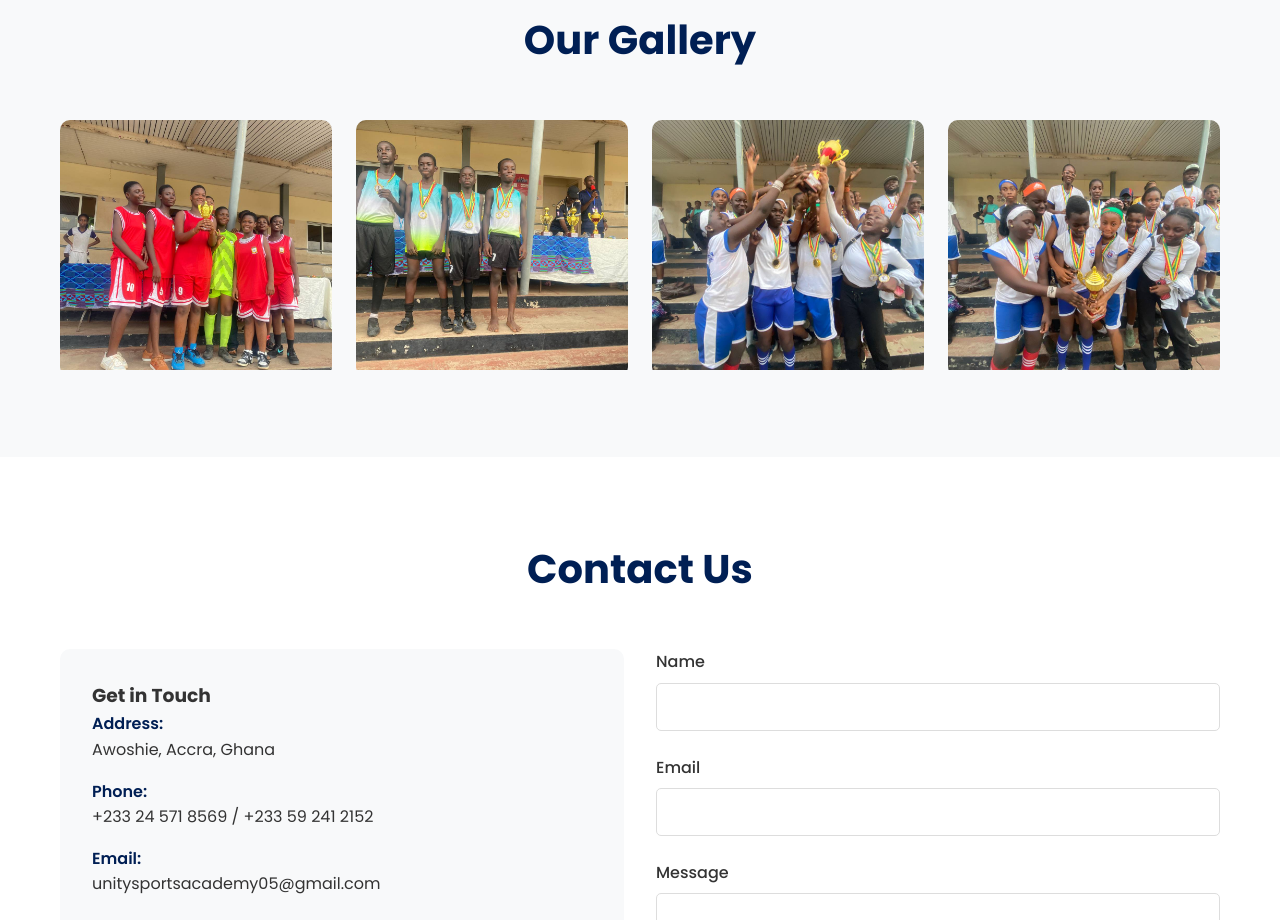
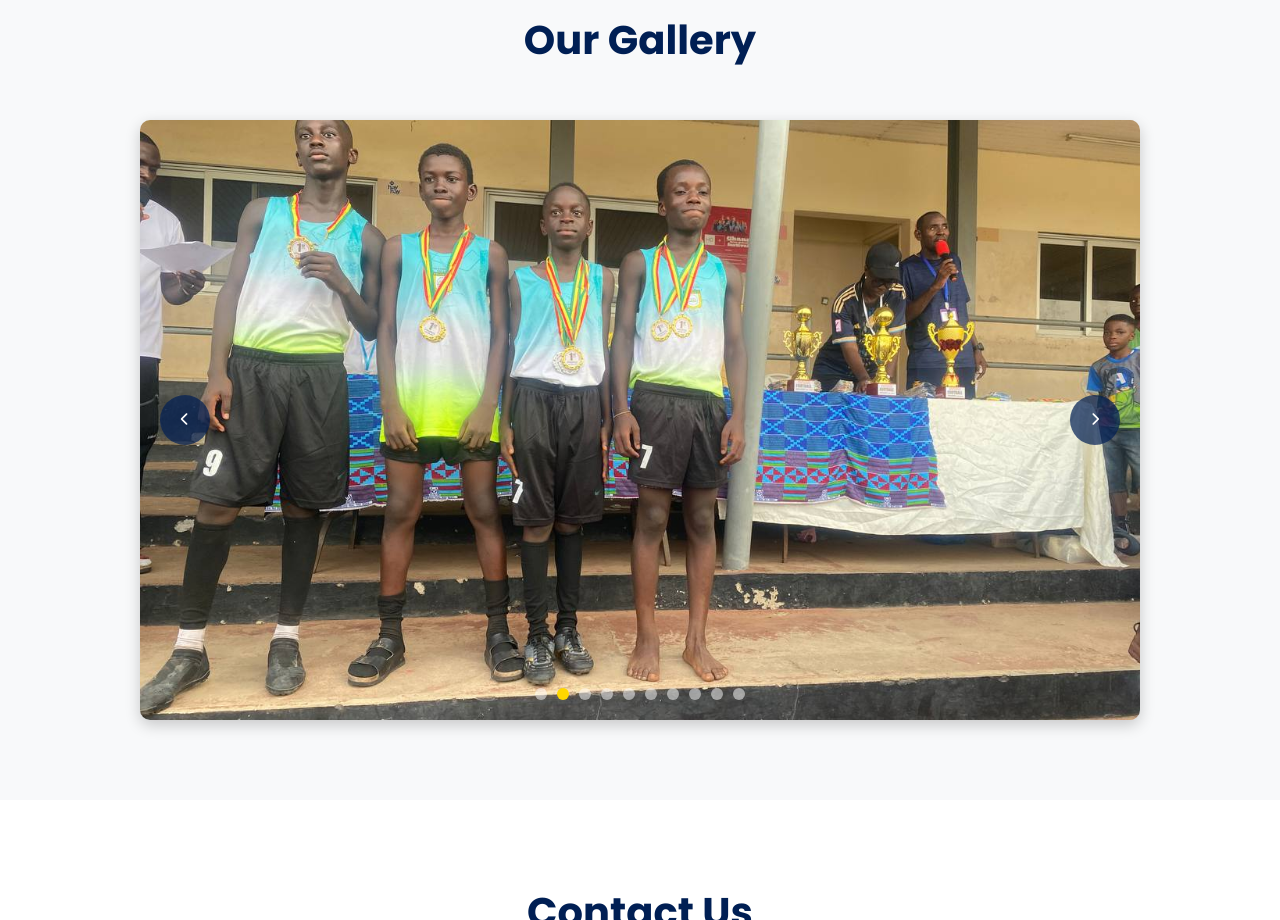
Before and after one commit to mawuligarvey-gif/Unity-Touch-, a plain HTML site: page index.html in a window 1280 px wide. Shown: the part 1460-2380 px from the top of the page. Drawn offline with Linux system fonts and the light colour scheme.

Commit message:
Updated website content

```diff
--- a/assets/css/style.css
+++ b/assets/css/style.css
@@ -150,26 +150,82 @@ body {
     background: #f8f9fa;
 }
 
-.gallery-grid {
-    display: grid;
-    grid-template-columns: repeat(auto-fit, minmax(250px, 1fr));
-    gap: 1.5rem;
+.slider-container {
+    position: relative;
+    max-width: 1000px;
+    margin: 0 auto;
+    overflow: hidden;
+    border-radius: 10px;
+    box-shadow: 0 5px 15px rgba(0, 0, 0, 0.2);
 }
 
-.gallery-item {
-    overflow: hidden;
-    border-radius: 10px;
+.slider {
+    display: flex;
+    transition: transform 0.5s ease-in-out;
 }
 
-.gallery-item img {
+.slide {
+    flex: 0 0 100%;
+    max-width: 100%;
+}
+
+.slide img {
     width: 100%;
-    height: 250px;
+    height: 600px;
     object-fit: cover;
+    vertical-align: middle;
+}
+
+.slider-button {
+    position: absolute;
+    top: 50%;
+    transform: translateY(-50%);
+    background: rgba(0, 31, 84, 0.7);
+    color: var(--white);
+    border: none;
+    width: 50px;
+    height: 50px;
+    border-radius: 50%;
+    cursor: pointer;
+    display: flex;
+    align-items: center;
+    justify-content: center;
+    transition: var(--transition);
+    z-index: 10;
+}
+
+.slider-button:hover {
+    background: var(--primary-color);
+}
+
+.prev {
+    left: 20px;
+}
+
+.next {
+    right: 20px;
+}
+
+.slider-dots {
+    position: absolute;
+    bottom: 20px;
+    left: 50%;
+    transform: translateX(-50%);
+    display: flex;
+    gap: 10px;
+}
+
+.dot {
+    width: 12px;
+    height: 12px;
+    border-radius: 50%;
+    background: rgba(255, 255, 255, 0.5);
+    cursor: pointer;
     transition: var(--transition);
 }
 
-.gallery-item:hover img {
-    transform: scale(1.1);
+.dot.active {
+    background: var(--secondary-color);
 }
 
 /* Contact Section */
--- a/assets/js/main.js
+++ b/assets/js/main.js
@@ -68,3 +68,84 @@ window.addEventListener('scroll', function() {
         navbar.style.background = 'var(--primary-color)';
     }
 });
+
+// Image Slider functionality
+document.addEventListener('DOMContentLoaded', function() {
+    const slider = document.querySelector('.slider');
+    const slides = document.querySelectorAll('.slide');
+    const prevButton = document.querySelector('.prev');
+    const nextButton = document.querySelector('.next');
+    const dotsContainer = document.querySelector('.slider-dots');
+    let currentSlide = 0;
+
+    // Create dots
+    slides.forEach((_, index) => {
+        const dot = document.createElement('div');
+        dot.classList.add('dot');
+        if (index === 0) dot.classList.add('active');
+        dot.addEventListener('click', () => goToSlide(index));
+        dotsContainer.appendChild(dot);
+    });
+
+    const dots = document.querySelectorAll('.dot');
+
+    function updateDots() {
+        dots.forEach((dot, index) => {
+            dot.classList.toggle('active', index === currentSlide);
+        });
+    }
+
+    function goToSlide(n) {
+        currentSlide = n;
+        const offset = -currentSlide * 100;
+        slider.style.transform = `translateX(${offset}%)`;
+        updateDots();
+    }
+
+    function nextSlide() {
+        currentSlide = (currentSlide + 1) % slides.length;
+        goToSlide(currentSlide);
+    }
+
+    function prevSlide() {
+        currentSlide = (currentSlide - 1 + slides.length) % slides.length;
+        goToSlide(currentSlide);
+    }
+
+    // Event listeners
+    nextButton.addEventListener('click', nextSlide);
+    prevButton.addEventListener('click', prevSlide);
+
+    // Auto-advance slides every 5 seconds
+    let slideInterval = setInterval(nextSlide, 5000);
+
+    // Pause auto-advance on hover
+    slider.addEventListener('mouseenter', () => {
+        clearInterval(slideInterval);
+    });
+
+    // Resume auto-advance when mouse leaves
+    slider.addEventListener('mouseleave', () => {
+        slideInterval = setInterval(nextSlide, 5000);
+    });
+
+    // Handle keyboard navigation
+    document.addEventListener('keydown', (e) => {
+        if (e.key === 'ArrowLeft') prevSlide();
+        if (e.key === 'ArrowRight') nextSlide();
+    });
+
+    // Touch events for mobile swipe
+    let touchStartX = 0;
+    let touchEndX = 0;
+
+    slider.addEventListener('touchstart', e => {
+        touchStartX = e.changedTouches[0].screenX;
+    });
+
+    slider.addEventListener('touchend', e => {
+        touchEndX = e.changedTouches[0].screenX;
+        if (touchEndX < touchStartX) nextSlide(); // Swipe left
+        if (touchEndX > touchStartX) prevSlide(); // Swipe right
+    });
+});
--- a/index.html
+++ b/index.html
@@ -61,20 +61,46 @@
     <section id="gallery" class="gallery">
         <div class="container">
             <h2 class="section-title">Our Gallery</h2>
-            <div class="gallery-grid">
-                <!-- Add actual images later -->
-                <div class="gallery-item">
-                    <img src="assets/images/pic1.jpg" alt="Students in action">
+            <div class="slider-container">
+                <div class="slider">
+                    <div class="slide">
+                        <img src="assets/images/pic1.jpg" alt="Training session with young athletes">
+                    </div>
+                    <div class="slide">
+                        <img src="assets/images/pic2.jpg" alt="Tournament match in progress">
+                    </div>
+                    <div class="slide">
+                        <img src="assets/images/pic3.jpg" alt="Team huddle before match">
+                    </div>
+                    <div class="slide">
+                        <img src="assets/images/pic4.jpg" alt="Victory celebration">
+                    </div>
+                    <div class="slide">
+                        <img src="assets/images/gal-img-1.jpg" alt="Skills training session">
+                    </div>
+                    <div class="slide">
+                        <img src="assets/images/gal-img-2.jpg" alt="Junior team practice">
+                    </div>
+                    <div class="slide">
+                        <img src="assets/images/gal-img-3.jpg" alt="Coach giving instructions">
+                    </div>
+                    <div class="slide">
+                        <img src="assets/images/gal-img-4.jpg" alt="Tournament awards ceremony">
+                    </div>
+                    <div class="slide">
+                        <img src="assets/images/gal-img-5.jpg" alt="Team photo with trophies">
+                    </div>
+                    <div class="slide">
+                        <img src="assets/images/gal-img-6.jpg" alt="Children playing football">
+                    </div>
                 </div>
-                <div class="gallery-item">
-                    <img src="assets/images/pic2.jpg" alt="Tournament highlights">
-                </div>
-                <div class="gallery-item">
-                    <img src="assets/images/pic3.jpg" alt="Training session">
-                </div>
-                <div class="gallery-item">
-                    <img src="assets/images/pic4.jpg" alt="Team celebration">
-                </div>
+                <button class="slider-button prev" aria-label="Previous slide">
+                    <i class="fas fa-chevron-left"></i>
+                </button>
+                <button class="slider-button next" aria-label="Next slide">
+                    <i class="fas fa-chevron-right"></i>
+                </button>
+                <div class="slider-dots"></div>
             </div>
         </div>
     </section>
```
Also changed, not shown: assets/images/gal-img-1.jpg (added), assets/images/gal-img-2.jpg (added), assets/images/gal-img-3.jpg (added), assets/images/gal-img-4.jpg (added), assets/images/gal-img-5.jpg (added), assets/images/gal-img-6.jpg (added), assets/images/gal-img-7.jpg (added), assets/images/gal-img-8.jpg (added), 1 other file.
